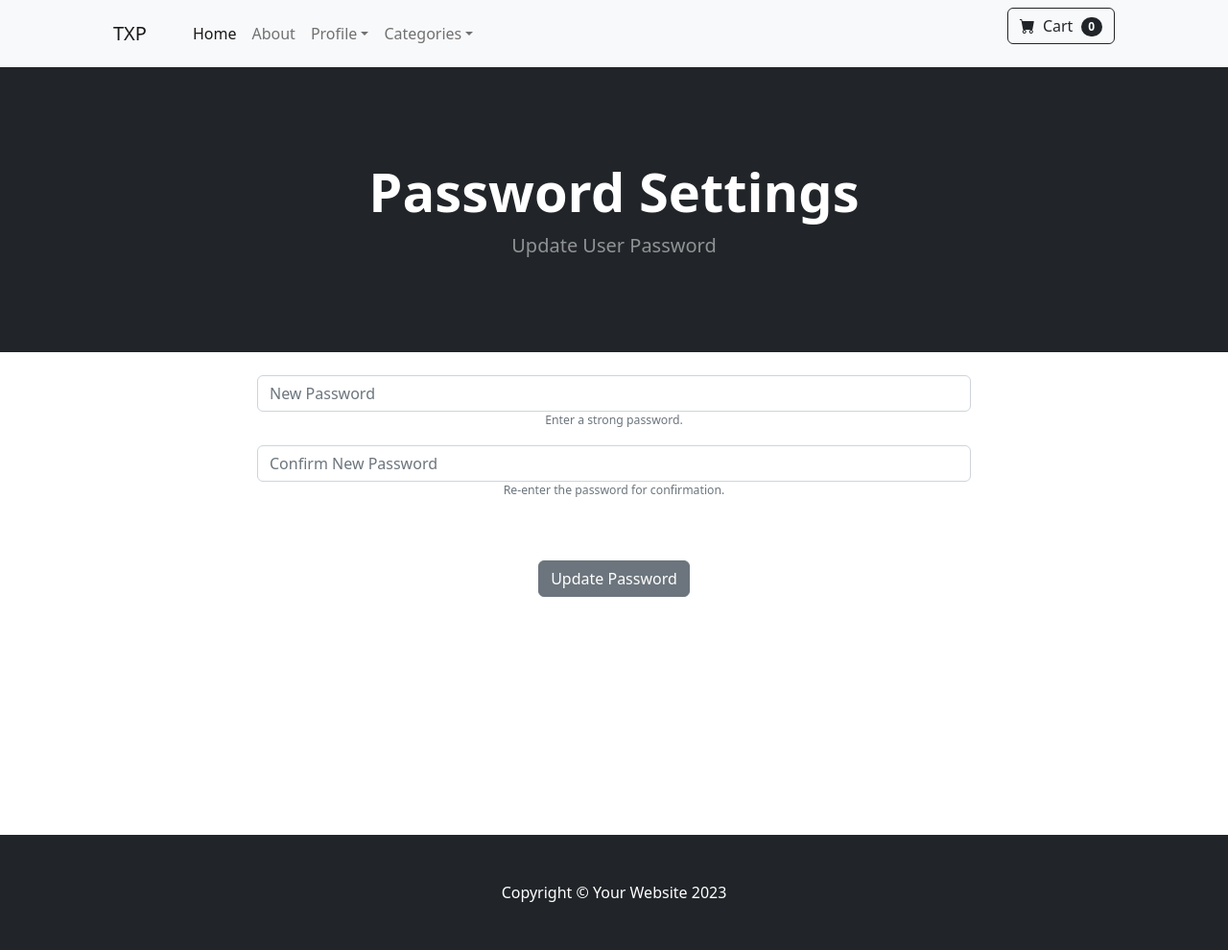
After one commit to idavyd/ecom, a Django app: page /update_password/ in a window 1280 px wide. The commit adds this page. Shown: the whole page at 96% size. Run offline with Django 5.2, Linux system fonts and the light colour scheme; a user stored in the database is signed in; some libraries are stand-ins or nearby versions.

Commit message:
EP 23 password change form 24/11 home

```diff
--- a/ecom/store/forms.py
+++ b/ecom/store/forms.py
@@ -1,5 +1,5 @@
 from django.contrib.auth.models import User
-from django.contrib.auth.forms import UserCreationForm, UserChangeForm
+from django.contrib.auth.forms import UserCreationForm, UserChangeForm, SetPasswordForm
 from django import forms
 
 
@@ -54,3 +54,23 @@ class UpdateUserForm(UserChangeForm):
         self.fields['username'].widget.attrs['placeholder'] = 'User Name'
         self.fields['username'].label = ''
         self.fields['username'].help_text = '<span class="form-text text-muted"><small>Required. 150 characters or fewer. Letters, digits and @/./+/-/_ only.</small></span>'
+
+
+from django.contrib.auth.forms import SetPasswordForm
+
+class ChangePasswordForm(SetPasswordForm):
+    class Meta:
+        model = User
+        fields = ('new_password1', 'new_password2')
+
+    def __init__(self, *args, **kwargs):
+        super(ChangePasswordForm, self).__init__(*args, **kwargs)
+        self.fields['new_password1'].widget.attrs['class'] = 'form-control'
+        self.fields['new_password1'].widget.attrs['placeholder'] = 'New Password'
+        self.fields['new_password1'].label = ''
+        self.fields['new_password1'].help_text = '<span class="form-text text-muted"><small>Enter a strong password.</small></span>'
+
+        self.fields['new_password2'].widget.attrs['class'] = 'form-control'
+        self.fields['new_password2'].widget.attrs['placeholder'] = 'Confirm New Password'
+        self.fields['new_password2'].label = ''
+        self.fields['new_password2'].help_text = '<span class="form-text text-muted"><small>Re-enter the password for confirmation.</small></span>'
--- /dev/null
+++ b/ecom/store/templates/update_password.html
@@ -0,0 +1,41 @@
+{% extends 'base.html' %}
+
+{% block content %}
+<!-- Header-->
+<header class="bg-dark py-5">
+    <div class="container px-4 px-lg-5 my-5">
+        <div class="text-center text-white">
+            <h1 class="display-4 fw-bolder">Password Settings</h1>
+            <p class="lead fw-normal text-white-50 mb-0">Update User Password</p>
+        </div>
+    </div>
+</header>
+
+<div class="container">
+    <div class="row">
+        <center>
+            <div class="col-8">
+                <br/>
+
+                <form method="POST" action="{% url 'update_password' %}">
+                    {% csrf_token %}
+                    {{ password_form.as_p }}
+                    <br/><br/>
+                    <button type="submit" class="btn btn-secondary">Update Password</button>
+                </form>
+                <div class="mb-3">
+                    <br/>
+
+
+                    <br/><br/>
+                    <br/><br/>
+                    <br/><br/>
+                    <br/><br/>
+
+                </div>
+
+        </center>
+    </div>
+</div>
+
+{% endblock %}
--- a/ecom/store/templates/update_user.html
+++ b/ecom/store/templates/update_user.html
@@ -22,6 +22,7 @@
                             {{ form.as_p }}
                             <br/><br/>
                             <button type="submit" class="btn btn-secondary">Update Profile</button>
+                            <a class="btn btn-success" href="{% url 'update_password' %}">Change Password</a>
                         </form>
                         <div class="mb-3">
                             <br/>
--- a/ecom/store/urls.py
+++ b/ecom/store/urls.py
@@ -11,5 +11,6 @@ urlpatterns = [
     path('product/<int:pk>', views.product_view, name='product'),
     path('category/<str:foo>', views.category_view, name='category'),
     path('category_summary/', views.category_summary, name='category_summary'),
-    path('update_user/', views.update_user, name='update_user')
+    path('update_user/', views.update_user, name='update_user'),
+    path('update_password/', views.update_password, name='update_password')
 ]
--- a/ecom/store/views.py
+++ b/ecom/store/views.py
@@ -5,7 +5,7 @@ from django.contrib import messages
 from django.contrib.auth.models import User
 from django.contrib.auth.forms import UserCreationForm
 from django import forms
-from .forms import SignUpForm, UpdateUserForm
+from .forms import SignUpForm, UpdateUserForm, ChangePasswordForm
 
 
 def home_view(request):
@@ -89,7 +89,6 @@ def category_summary(request):
 
 def update_user(request):
     if request.user.is_authenticated:
-        current_user = User.objects.get(id=request.user.id)
         form = UpdateUserForm(request.POST or None, instance=request.user)
         if form.is_valid():
             form.save()
@@ -100,3 +99,23 @@ def update_user(request):
     else:
         messages.success(request, 'YOu must be logged in to access that page')
         return redirect('home')
+
+
+def update_password(request):
+    if request.user.is_authenticated:
+        password_form = ChangePasswordForm(user=request.user)
+        if request.method == 'POST':
+            password_form = ChangePasswordForm(request.user, request.POST)
+            if password_form.is_valid():
+                password_form.save()
+                messages.success(request, 'Password has been updated')
+                return redirect('update_user')
+            else:
+                for err in list(password_form.errors.values()):
+                    messages.error(request, err)
+                    return redirect('update_password')
+        else:
+            return render(request, 'update_password.html', {'password_form': password_form})
+    else:
+        messages.success(request, 'YOu must be logged in to access that page')
+        return redirect('home')
```
Also changed, not shown: ecom/db.sqlite3.
